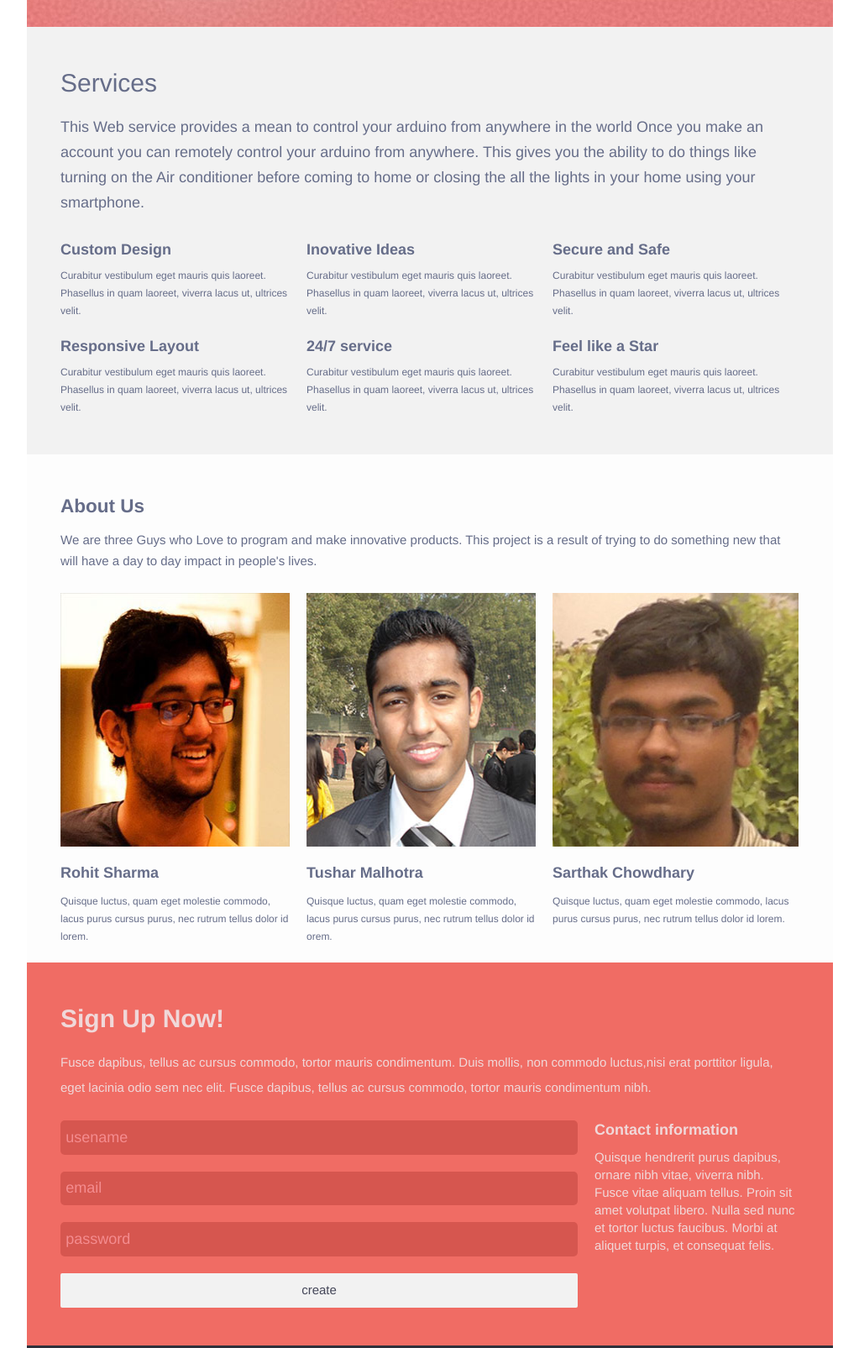
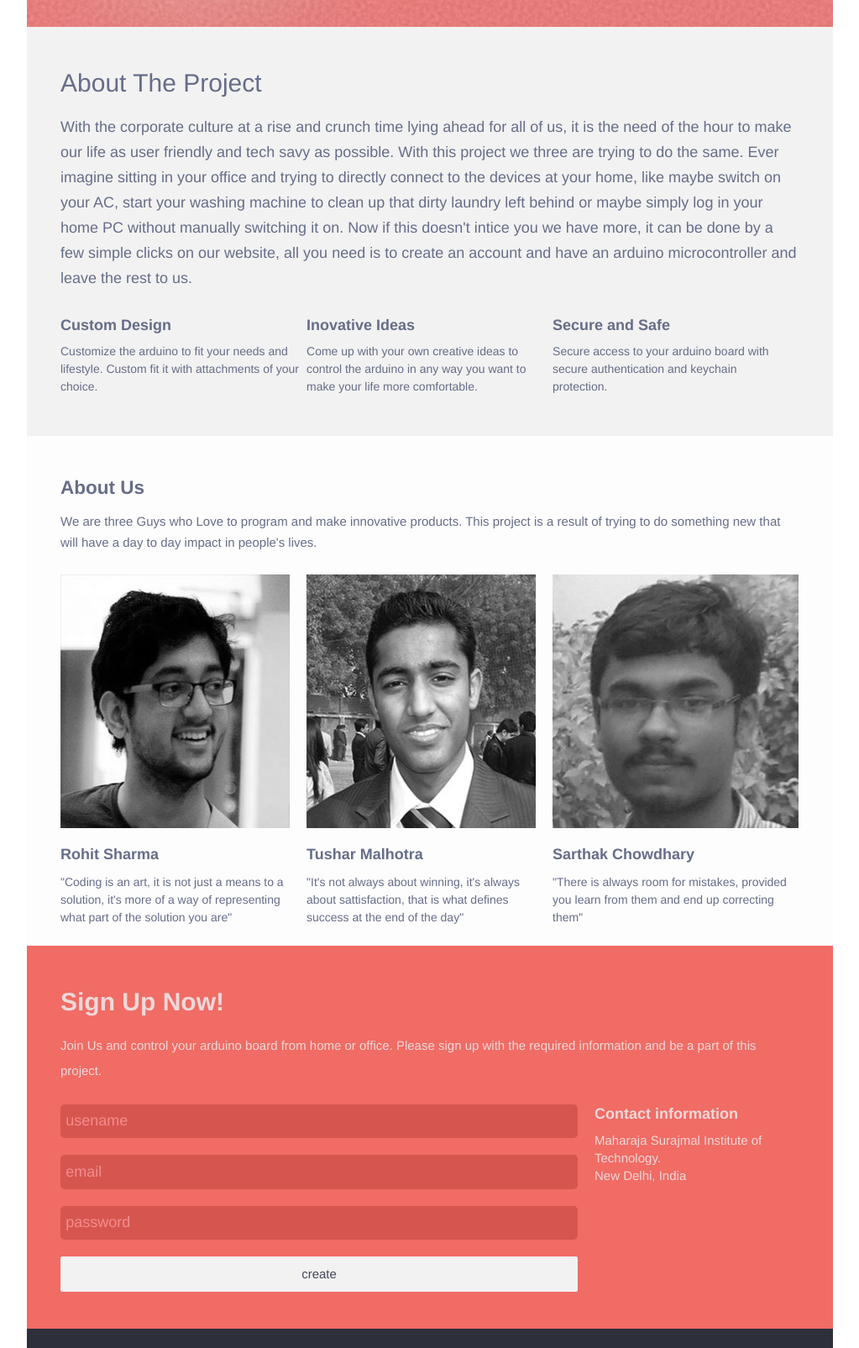
Before and after one commit to rohit627/arduino-control-test, a plain HTML site: page index.html in a window 1280 px wide. Shown: the part 640-2245 px from the top of the page at 84% size, without its empty margins (128-1151 px from the left). Drawn offline with Linux system fonts and the light colour scheme.

Commit message:
Adding the one liners, grayImage, and Content

```diff
--- a/css/style.css
+++ b/css/style.css
@@ -159,10 +159,11 @@ nav li:last-child{
 
 .service ul{
     list-style: none;
+    padding-right: 5px;
 }
 
 .service ul p{
-    font-size: 12px;
+    font-size: 14px;
     line-height: 21px;
 }
 
@@ -205,7 +206,7 @@ nav li:last-child{
 }
 
 .about_us ul p{
-    font-size: 12px;
+    font-size: 14px;
     line-height: 21px;
 }
 
--- a/index.html
+++ b/index.html
@@ -15,9 +15,9 @@
                 <nav class="navbar  navbar-right navbar-pills">
                     <ul>
                         <li><a href="#" class="selected">home</a></li>
-                        <li><a href="#">service</a></li>
-                        <li><a href="#">About</a></li>
-                        <li><a href="#">Contact</a></li>
+                        <li><a href="#project">Project</a></li>
+                        <li><a href="#about">About Us</a></li>
+                        <li><a href="#contact">Contact</a></li>
                     </ul>
                 </nav>
             </header>
@@ -31,83 +31,85 @@
             </div>
 
             <div class="service units-split unit-100 group">
-                <h2>Services</h2>
+                <h2 id="project">About The Project</h2>
 
-                <p>This Web service provides a mean to control your arduino from anywhere in the world
-                   Once you make an account you can remotely control your arduino from anywhere.
-                   This gives you the ability to do things like turning on the Air conditioner before coming to home or
-                   closing the all the lights in your home using your smartphone.
+                <p>With the corporate culture at a rise and crunch time lying ahead for all of us, it is the need of the hour to make our life as user friendly and tech savy as possible. With this project we three are trying to do the same.
+Ever imagine sitting in your office and trying to directly connect to the devices at your home, like maybe switch on your AC, start your washing machine to clean up that dirty laundry left behind or maybe simply log in your home PC
+without manually switching it on. Now if this doesn't intice you we have more, it can be done by a few simple clicks on our website, all you need is to create an account and have an arduino microcontroller and leave the rest to us.
                 </p>
 
                 <ul class="unit-33">
                     <li>
                         <h3>Custom Design</h3>
-                        <p>Curabitur vestibulum eget mauris quis laoreet. Phasellus in quam laoreet, viverra lacus ut,                                  ultrices velit.
+                        <p>Customize the arduino to fit your needs and lifestyle. Custom fit it with attachments of your
+                            choice.
                         </p>
                     </li>
-                    <li>
+                    <!-- <li>
                         <h3>Responsive Layout</h3>
                         <p>Curabitur vestibulum eget mauris quis laoreet. Phasellus in quam laoreet, viverra lacus ut,                                  ultrices velit.
                         </p>
-                    </li>
+                    </li> -->
                 </ul>
 
                 <ul class="unit-33">
                     <li>
                         <h3>Inovative Ideas</h3>
-                        <p>Curabitur vestibulum eget mauris quis laoreet. Phasellus in quam laoreet, viverra lacus ut,                                  ultrices velit.
+                        <p>Come up with your own creative ideas to control the arduino in any way you want to make
+                            your life more comfortable.
                         </p>
                     </li>
-                    <li>
+                    <!-- <li>
                         <h3>24/7 service</h3>
                         <p>Curabitur vestibulum eget mauris quis laoreet. Phasellus in quam laoreet, viverra lacus ut,                                  ultrices velit.
                         </p>
-                    </li>
+                    </li> -->
                 </ul>
 
                 <ul class="unit-33">
                     <li>
                         <h3>Secure and Safe</h3>
-                        <p>Curabitur vestibulum eget mauris quis laoreet. Phasellus in quam laoreet, viverra lacus ut,                                  ultrices velit.
-                        </p>
+                        <p>Secure access to your arduino board with secure authentication and keychain protection.</p>
                     </li>
-                    <li>
+                    <!-- <li>
                         <h3>Feel like a Star</h3>
                         <p>Curabitur vestibulum eget mauris quis laoreet. Phasellus in quam laoreet, viverra lacus ut,                                  ultrices velit.
                         </p>
-                    </li>
+                    </li> -->
                 </ul>
             </div>
 
             <div class="about_us units-split unit-100 group">
-                <h2>About Us</h2>
+                <h2 id="about">About Us</h2>
                 <p>We are three Guys who Love to program and make innovative products.
                 This project is a result of trying to do something new that will have a day to day impact in people's
                 lives.</p>
                 <ul class="unit-33">
-                    <li><img src="images/rohit.jpg" width="302" height="302" alt="Rohit"></li>
+                    <li><img src="images/rohit3.jpg" width="302" height="302" alt="Rohit"></li>
                     <li><h3>Rohit Sharma</h3></li>
-                    <li><p>Quisque luctus, quam eget molestie commodo, lacus purus cursus purus, nec rutrum tellus dolor id lorem.
+                    <li><p>"Coding is an art, it is not just a means to a solution, it's more of a way of representing what part of the solution you are"
                     </p></li>
                 </ul>
                 <ul class="unit-33">
-                    <li><img src="images/tushar.jpg" width="302" height="302" alt="Tushar"></li>
+                    <li><img src="images/tushar2.jpg" width="302" height="302" alt="Tushar"></li>
                     <li><h3>Tushar Malhotra</h3></li>
-                    <li><p>Quisque luctus, quam eget molestie commodo, lacus purus cursus purus, nec rutrum tellus dolor id orem.
+                    <li><p>"It's not always about winning, it's always about sattisfaction, that is what defines success at the end of the day"
                     </p></li>
                 </ul>
                 <ul class="unit-33">
-                    <li><img src="images/sarthak.jpg" width="302" height="302" alt="Sarthak"></li>
+                    <li><img src="images/sarthak1.jpg" width="302" height="302" alt="Sarthak"></li>
                     <li><h3>Sarthak Chowdhary</h3></li>
-                    <li><p>Quisque luctus, quam eget molestie commodo, lacus purus cursus purus, nec rutrum tellus dolor id lorem.
+                    <li><p>"There is always room for mistakes, provided you learn from them and end up correcting them"
                     </p></li>
                 </ul>
 
             </div>
 
             <div class="sign_up units-split unit-100 group">
-                <h2>Sign Up Now!</h2>
-                <p>Fusce dapibus, tellus ac cursus commodo, tortor mauris condimentum. Duis mollis, non commodo luctus,nisi                    erat porttitor ligula, eget lacinia odio sem nec elit. Fusce dapibus, tellus ac cursus commodo, tortor                      mauris condimentum nibh.
+                <h2 id="contact">Sign Up Now!</h2>
+                <p>
+                    Join Us and control your arduino board from home or office.
+                    Please sign up with the required information and be a part of this project.
                 </p>
 
                 <div class="form unit-70">
@@ -131,8 +133,8 @@
 
                 <div class="contact unit-30">
                     <h3>Contact information</h3>
-                    <p>Quisque hendrerit purus dapibus, ornare nibh vitae, viverra nibh. Fusce vitae aliquam tellus. Proin                         sit amet volutpat libero. Nulla sed nunc et tortor luctus faucibus. Morbi at aliquet turpis, et                             consequat felis.
-                    </p>
+                    <p>Maharaja Surajmal Institute of Technology.<br>
+                        New Delhi, India</p>
                 </div>
             </div>
 
```
Also changed, not shown: images/rohit.jpg (deleted), images/rohit3.jpg (added), images/sarthak.jpg (deleted), images/sarthak1.jpg (added), images/tushar.jpg (deleted), images/tushar2.jpg (added), 1 other file.
